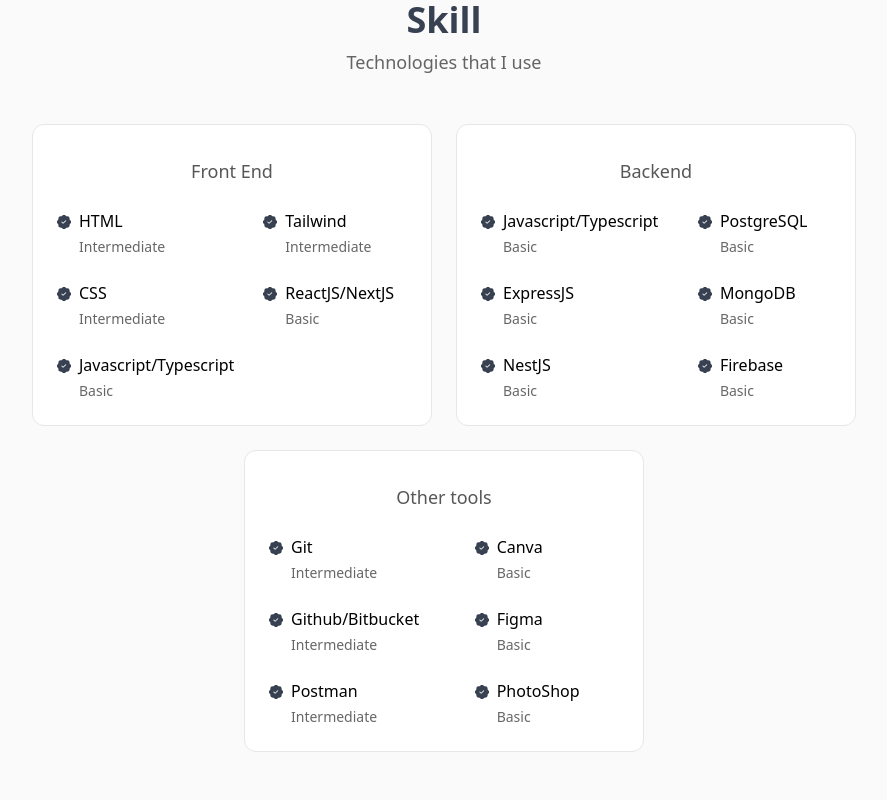
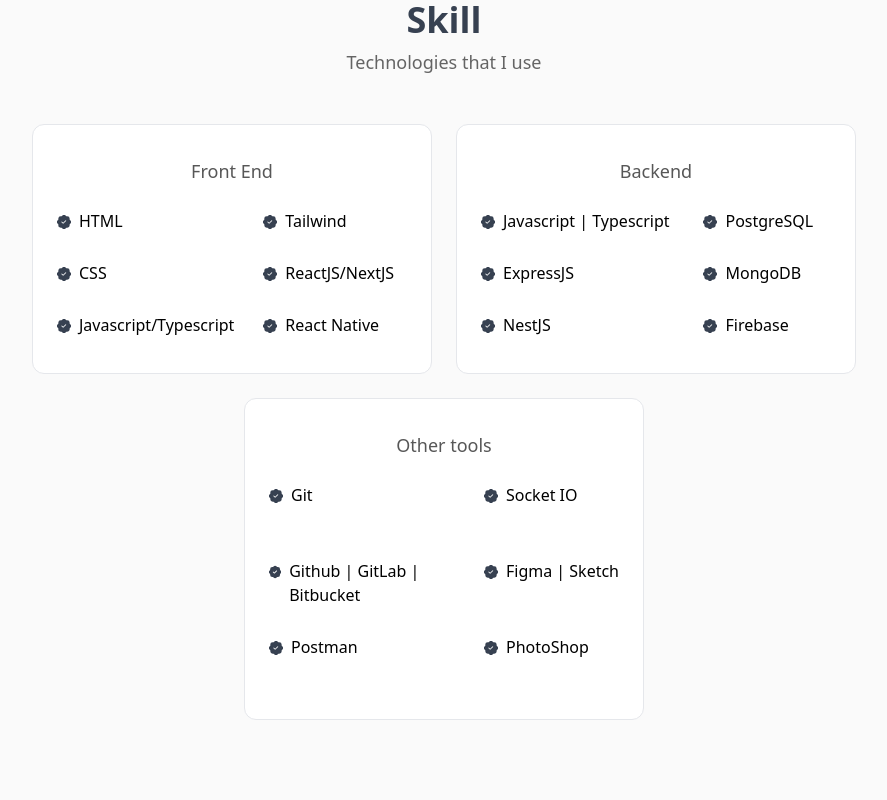
Before and after one commit to patjohntrick/portfolio-v3, a Next.js app: page / in a window 1280 px wide. Shown: the part 1240-2040 px from the top of the page, without its empty margins (196-1083 px from the left). Built offline with nearby package versions, Linux system fonts and the light colour scheme.

Commit message:
enhancement

```diff
--- a/components/StyledSkillPaper.tsx
+++ b/components/StyledSkillPaper.tsx
@@ -1,5 +1,5 @@
-import { BsPatchCheckFill } from 'react-icons/bs';
-import { StyledParagraph } from './StyledParagraph';
+import { BsPatchCheckFill } from "react-icons/bs";
+import { StyledParagraph } from "./StyledParagraph";
 
 type SkillsProps = {
   skill: string;
@@ -13,20 +13,20 @@
 
 export const StyledSkillPaper = ({ skills, title }: StyledSkillsPaperProps) => {
   return (
-    <div className=' bg-white border-[1px] rounded-xl p-4 w-full lg:w-[400px] lg:px-6'>
+    <div className=" bg-white border-[1px] rounded-xl p-4 w-full lg:w-[400px] lg:px-6 pb-6">
       <StyledParagraph
         text={title}
-        className=' text-center text-lg mb-6 text-[#333333] mt-4'
+        className=" text-center text-lg mb-6 text-[#333333] mt-4"
       />
-      <div className=' lg:grid lg:grid-rows-3 lg:grid-flow-col gap-4'>
+      <div className=" lg:grid lg:grid-rows-3 lg:grid-flow-col gap-4">
         {skills.map((value, index) => (
-          <div key={index} className='flex items-start gap-2 mb-4 lg:mb-2'>
-            <BsPatchCheckFill className='mt-[6px] text-sm text-gray-700' />
+          <div key={index} className="flex items-start gap-2 mb-4 lg:mb-2">
+            <BsPatchCheckFill className="mt-[6px] text-sm text-gray-700" />
             <div>
-              <p className='mb-1'>{value.skill}</p>
-              {value.level && (
+              <p className="mb-1">{value.skill}</p>
+              {/* {value.level && (
                 <p className='text-black/60 text-sm'>{value.level}</p>
-              )}
+              )} */}
             </div>
           </div>
         ))}
--- a/constant/Strings.ts
+++ b/constant/Strings.ts
@@ -84,11 +84,15 @@
     skill: "ReactJS/NextJS",
     level: "Basic",
   },
+  {
+    skill: "React Native",
+    level: "Basic",
+  },
 ];
 
 export const BACK_END = [
   {
-    skill: "Javascript/Typescript",
+    skill: "Javascript | Typescript",
     level: "Basic",
   },
   {
@@ -119,7 +123,7 @@
     level: "Intermediate",
   },
   {
-    skill: "Github/Bitbucket",
+    skill: "Github | GitLab | Bitbucket",
     level: "Intermediate",
   },
   {
@@ -127,11 +131,11 @@
     level: "Intermediate",
   },
   {
-    skill: "Canva",
+    skill: "Socket IO",
     level: "Basic",
   },
   {
-    skill: "Figma",
+    skill: "Figma | Sketch",
     level: "Basic",
   },
   {
```
